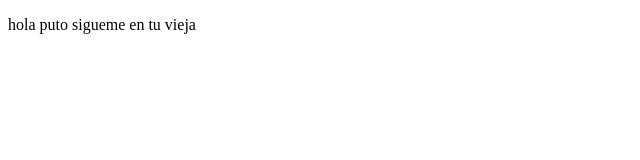
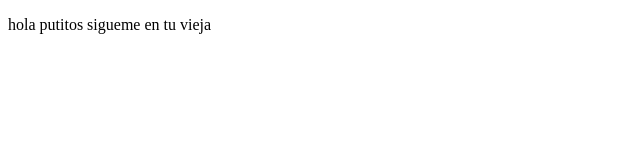
Before and after one commit to nicolasdmo/prework, a plain HTML site: page index.html in a window 1280 px wide. Shown: the full height of the page, 0-640 px from the left. Drawn offline with Linux system fonts and the light colour scheme.

Commit message:
cambios agregamos puteada

```diff
--- a/index.html
+++ b/index.html
@@ -7,7 +7,7 @@
 </head>
 <body>
     <p>
-        hola puto
+        hola putitos
         sigueme en tu vieja
     </p>
 </body>
```
